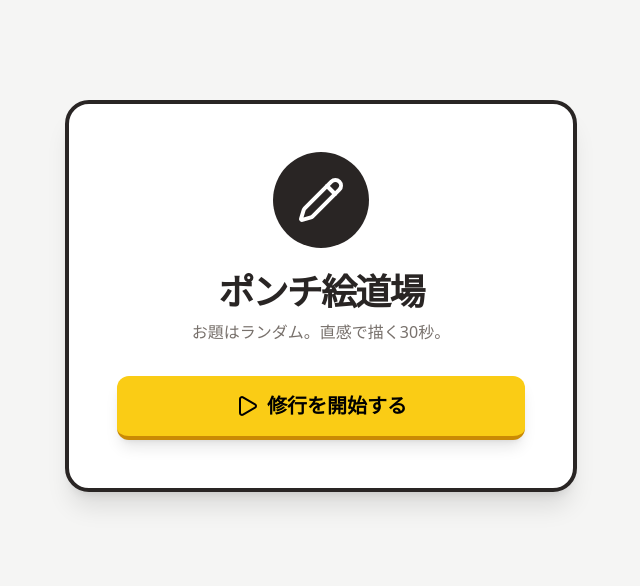
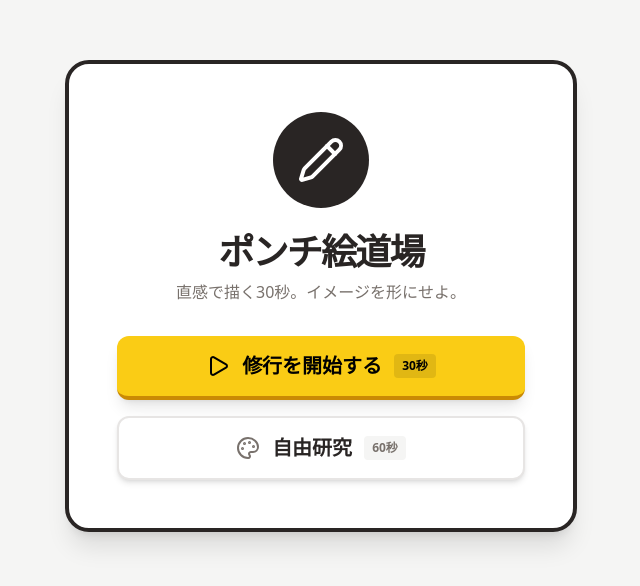
Before and after one commit to hirokazuOda/ponchi, a React (Vite) app: page / in a window 1280 px wide. Shown: the part 104-690 px from the top of the page, without its empty margins (319-959 px from the left). Built offline with nearby package versions, Linux system fonts and the light colour scheme.

Commit message:
free mode ver

```diff
--- a/src/PonchieDojo.tsx
+++ b/src/PonchieDojo.tsx
@@ -1,5 +1,5 @@
 import React, { useState, useRef, useEffect, useCallback } from 'react';
-import { Play, RotateCcw, Download, Pencil, Eraser, Clock, Lightbulb, Hand, Trash2, X } from 'lucide-react';
+import { Play, RotateCcw, Download, Pencil, Eraser, Clock, Lightbulb, Hand, Trash2, X, Palette } from 'lucide-react';
 
 // --- データ定義: アイデア発想・ポンチ絵用の単語パーツ ---
 
@@ -7,87 +7,72 @@ interface WordPart {
   text: string;
 }
 
-// 主語（誰が、何が）: 約60種
+// 主語（誰が、何が）
 const SUBJECTS: WordPart[] = [
-  // 職業・役割
   { text: '部長' }, { text: '新入社員' }, { text: '社長' }, { text: '医者' }, { text: '看護師' },
   { text: '警察官' }, { text: '消防士' }, { text: '大工' }, { text: 'シェフ' }, { text: 'アイドル' },
   { text: 'ユーチューバー' }, { text: 'プロゲーマー' }, { text: '力士' }, { text: '忍者' }, { text: 'サムライ' },
   { text: '探偵' }, { text: '魔法使い' }, { text: '王様' }, { text: '泥棒' }, { text: '宇宙飛行士' },
   { text: 'サンタクロース' }, { text: 'ピエロ' }, { text: '海賊' }, { text: 'スパイ' },
-  // 生き物
   { text: '猫' }, { text: '犬' }, { text: 'ハムスター' }, { text: 'パンダ' }, { text: 'ゴリラ' },
   { text: 'ライオン' }, { text: 'キリン' }, { text: 'ペンギン' }, { text: 'カラス' }, { text: 'フクロウ' },
   { text: 'カエル' }, { text: '亀' }, { text: '金魚' }, { text: 'サメ' }, { text: 'タコ' },
   { text: '恐竜' }, { text: 'ドラゴン' }, { text: 'ユニコーン' }, { text: '怪獣' }, { text: '宇宙人' },
   { text: '幽霊' }, { text: 'ゾンビ' }, { text: 'AIロボット' }, { text: 'アンドロイド' },
-  // その他・概念
   { text: '脳みそ' }, { text: 'ガイコツ' }, { text: 'マッチョな人' }, { text: 'おじいさん' }, { text: 'おばあさん' },
   { text: '赤ちゃん' }, { text: '双子' }, { text: '銅像' }, { text: 'マネキン' }, { text: '雪だるま' },
   { text: '埴輪' }, { text: 'ムキムキの猫' }
 ];
 
-// 動作・状態（どうしている）: 約60種
+// 動作・状態（どうしている）
 const ACTIONS: WordPart[] = [
-  // ポジティブ・アクティブ
   { text: '大笑いしている' }, { text: 'ガッツポーズしている' }, { text: '踊っている' }, { text: '歌っている' },
   { text: '走っている' }, { text: '飛んでいる' }, { text: '泳いでいる' }, { text: '登っている' },
   { text: '筋トレしている' }, { text: '戦っている' }, { text: '魔法をかけている' }, { text: '指揮している' },
   { text: '演説している' }, { text: 'プレゼンしている' }, { text: 'ひらめいた' }, { text: '発見した' },
-  // ネガティブ・パッシブ
   { text: '泣いている' }, { text: '謝罪している' }, { text: '土下座している' }, { text: '逃げている' },
   { text: '隠れている' }, { text: '怯えている' }, { text: '怒っている' }, { text: '叫んでいる' },
   { text: '迷子になっている' }, { text: '転んでいる' }, { text: '溺れている' }, { text: '寝ている' },
   { text: '気絶している' }, { text: '瞑想している' }, { text: 'サボっている' }, { text: '考えている' },
-  // 日常・その他
   { text: '食事している' }, { text: '料理している' }, { text: '掃除している' }, { text: '電話している' },
   { text: 'スマホを見ている' }, { text: '読書している' }, { text: 'ゲームしている' }, { text: '釣りをしている' },
   { text: '運転している' }, { text: '買い物をしている' }, { text: '写真を撮っている' }, { text: '絵を描いている' },
-  // シュール・非現実
   { text: '爆発した' }, { text: '溶けている' }, { text: '燃えている' }, { text: '凍っている' },
   { text: '分裂している' }, { text: '巨大化している' }, { text: '浮いている' }, { text: '壁にぶつかっている' },
   { text: 'ビームを出している' }, { text: '積み上げている' }, { text: '穴を掘っている' }, { text: '雨宿りしている' }
 ];
 
-// 場所・修飾（どこで、どんな）: 約60種
+// 場所・修飾（どこで、どんな）
 const CONTEXTS: WordPart[] = [
-  // 場所
   { text: '無人島で' }, { text: '宇宙空間で' }, { text: '月面で' }, { text: '砂漠で' }, { text: 'ジャングルで' },
   { text: '海底で' }, { text: '雲の上で' }, { text: '洞窟の中で' }, { text: '北極で' }, { text: '火口で' },
   { text: '崖っぷちで' }, { text: '屋上で' }, { text: '満員電車で' }, { text: 'エレベーターで' }, { text: 'トイレで' },
   { text: 'お風呂で' }, { text: 'ベッドの中で' }, { text: '教室で' }, { text: '会議室で' }, { text: 'コンビニで' },
   { text: '遊園地で' }, { text: 'お化け屋敷で' }, { text: '牢屋の中で' }, { text: '夢の中で' }, { text: 'テレビの中で' },
-  // 状態・性質
   { text: '巨大な' }, { text: '極小の' }, { text: '透明な' }, { text: '黄金の' }, { text: '虹色の' },
   { text: 'ボロボロの' }, { text: 'ピカピカの' }, { text: '燃えている' }, { text: '凍った' }, { text: '濡れた' },
   { text: '粘土でできた' }, { text: 'メカニカルな' }, { text: '毒々しい' }, { text: 'ふわふわの' }, { text: 'トゲトゲの' },
   { text: '美味しそうな' }, { text: '臭そうな' }, { text: '重すぎる' }, { text: '軽すぎる' }, { text: '高速の' },
-  // 状況
   { text: '嵐の中で' }, { text: '暗闇の中で' }, { text: 'スポットライトを浴びて' }, { text: '逆さまの' },
   { text: '大量の' }, { text: 'たった一つの' }, { text: '100年後の' }, { text: '江戸時代の' },
   { text: 'サイバーパンクな' }, { text: 'レトロな' }, { text: 'ドット絵風の' }
 ];
 
-// 具体物（モノを描く練習用）: 約60種
+// 具体物（モノを描く練習用）
 const OBJECTS: WordPart[] = [
-  // 日用品・文房具
   { text: 'スマートフォン' }, { text: 'パソコン' }, { text: 'マウス' }, { text: '鉛筆' }, { text: '万年筆' },
   { text: '消しゴム' }, { text: 'ハサミ' }, { text: 'ホッチキス' }, { text: 'ノート' }, { text: '手帳' },
   { text: 'カバン' }, { text: '財布' }, { text: '鍵' }, { text: 'メガネ' }, { text: '腕時計' },
   { text: '目覚まし時計' }, { text: '電卓' }, { text: '印鑑' }, { text: 'クリップ' }, { text: 'ティッシュ' },
-  // 家具・家電
   { text: '椅子' }, { text: 'ソファ' }, { text: 'ベッド' }, { text: 'テレビ' }, { text: '冷蔵庫' },
   { text: '洗濯機' }, { text: '電子レンジ' }, { text: '扇風機' }, { text: '掃除機' }, { text: '電球' },
   { text: 'トイレットペーパー' }, { text: '歯ブラシ' }, { text: 'ドライヤー' },
-  // 食べ物
   { text: 'ハンバーガー' }, { text: 'おにぎり' }, { text: 'ラーメン' }, { text: '寿司' }, { text: 'ピザ' },
   { text: 'ケーキ' }, { text: 'ドーナツ' }, { text: 'アイスクリーム' }, { text: 'バナナ' }, { text: 'リンゴ' },
   { text: '目玉焼き' }, { text: 'コーヒーカップ' }, { text: 'ビールジョッキ' },
-  // 乗り物・機械
   { text: '自転車' }, { text: '自動車' }, { text: 'パトカー' }, { text: '救急車' }, { text: '消防車' },
   { text: 'トラック' }, { text: 'バス' }, { text: '電車' }, { text: '新幹線' }, { text: '飛行機' },
   { text: 'ヘリコプター' }, { text: 'ロケット' }, { text: 'UFO' }, { text: '潜水艦' }, { text: '船' },
-  // その他
   { text: '宝箱' }, { text: '爆弾' }, { text: 'プレゼント箱' }, { text: 'サッカーボール' }, { text: 'バット' },
   { text: 'トロフィー' }, { text: '王冠' }, { text: 'ダイヤモンド' }, { text: 'うんち' }, { text: '土偶' }
 ];
@@ -98,15 +83,19 @@ interface Theme {
   subText: string;
 }
 
-const TIME_LIMIT = 30; // 秒
+const TIME_LIMIT_TRAINING = 30; // 通常モード: 30秒
+const TIME_LIMIT_FREE = 60;     // フリーモード: 60秒
 
 export default function PonchieDojo() {
   const [gameState, setGameState] = useState<'title' | 'generating' | 'drawing' | 'result'>('title');
   const [currentTheme, setCurrentTheme] = useState<Theme>({ id: 'init', mainText: '', subText: '' });
-  const [timeLeft, setTimeLeft] = useState(TIME_LIMIT);
+  const [timeLeft, setTimeLeft] = useState(TIME_LIMIT_TRAINING);
   const [tool, setTool] = useState<'pen' | 'eraser'>('pen');
   const [history, setHistory] = useState<string[]>([]);
-  const [saveImage, setSaveImage] = useState<string | null>(null); // 保存用画像データの状態
+  const [saveImage, setSaveImage] = useState<string | null>(null);
+
+  // モード管理 ('training' | 'free')
+  const [gameMode, setGameMode] = useState<'training' | 'free'>('training');
 
   // パームリジェクション（ペン専用モード）の状態
   const [penMode, setPenMode] = useState(false);
@@ -122,7 +111,6 @@ export default function PonchieDojo() {
     // スクロール等のデフォルト動作を防止
     const preventDefault = (e: TouchEvent) => e.preventDefault();
 
-    // passive: false で確実にイベントをキャンセル可能にする
     canvas.addEventListener('touchstart', preventDefault, { passive: false });
     canvas.addEventListener('touchmove', preventDefault, { passive: false });
     canvas.addEventListener('touchend', preventDefault, { passive: false });
@@ -160,7 +148,7 @@ export default function PonchieDojo() {
     let mainText = '';
     let subText = '';
 
-    for (let i = 0; i < 10; i++) { // 試行回数を増やして重複をより確実に防ぐ
+    for (let i = 0; i < 10; i++) {
       if (mode === 'situation') {
         const ctx = getRandom(CONTEXTS);
         const act = getRandom(ACTIONS);
@@ -180,7 +168,7 @@ export default function PonchieDojo() {
       if (!history.includes(fullText)) {
         setHistory(prev => {
           const newHistory = [fullText, ...prev];
-          if (newHistory.length > 30) newHistory.pop(); // 履歴保持数も増加
+          if (newHistory.length > 30) newHistory.pop();
           return newHistory;
         });
         break;
@@ -190,20 +178,34 @@ export default function PonchieDojo() {
     return { id: Date.now().toString(), mainText, subText };
   }, [history]);
 
-  // ゲーム開始処理
-  const startGame = () => {
+  // トレーニングモード開始（お題あり・30秒）
+  const startTraining = () => {
+    setGameMode('training');
     setGameState('generating');
 
     setTimeout(() => {
       const nextTheme = generateTheme();
       setCurrentTheme(nextTheme);
       setGameState('drawing');
-      setTimeLeft(TIME_LIMIT);
+      setTimeLeft(TIME_LIMIT_TRAINING);
       requestAnimationFrame(() => resetCanvas());
     }, 800);
   };
 
-  // キャンバスのリセット（全消去）
+  // フリーモード開始（お題なし・60秒）
+  const startFreeMode = () => {
+    setGameMode('free');
+    setGameState('drawing');
+    setCurrentTheme({
+      id: 'free',
+      mainText: '自由研究',
+      subText: '思うがままに描こう'
+    });
+    setTimeLeft(TIME_LIMIT_FREE);
+    requestAnimationFrame(() => resetCanvas());
+  };
+
+  // キャンバスのリセット
   const resetCanvas = () => {
     const canvas = canvasRef.current;
     if (canvas) {
@@ -252,7 +254,6 @@ export default function PonchieDojo() {
     };
     window.addEventListener('resize', handleResize);
 
-    // 描画モードに入った直後にサイズを合わせる
     if (gameState === 'drawing') {
       initCanvasSize();
     }
@@ -262,13 +263,11 @@ export default function PonchieDojo() {
 
   // --- 描画ロジック ---
 
-  // 座標計算の強化（ズレ補正）
   const getCoordinates = (event: React.PointerEvent<HTMLCanvasElement>) => {
     if (!canvasRef.current) return { x: 0, y: 0 };
     const canvas = canvasRef.current;
     const rect = canvas.getBoundingClientRect();
 
-    // キャンバスの表示サイズと内部解像度の比率を計算
     const scaleX = canvas.width / rect.width;
     const scaleY = canvas.height / rect.height;
 
@@ -323,35 +322,27 @@ export default function PonchieDojo() {
     } catch (err) {}
   };
 
-  // 画像保存処理（iPad PWA対応強化版）
+  // 画像保存処理
   const downloadDrawing = async () => {
     const canvas = canvasRef.current;
     if (!canvas) return;
 
     try {
-      // 1. Web Share API (iPad/iPhoneの共有シート呼び出し)
-      // canvas.toBlobは非同期なのでPromiseでラップして確実にBlob化
       const blob = await new Promise<Blob | null>(resolve => canvas.toBlob(resolve, 'image/png'));
 
       if (blob && navigator.share && navigator.canShare) {
         const file = new File([blob], `ponchie-${Date.now()}.png`, { type: 'image/png' });
         const shareData = { files: [file] };
 
-        // ファイル共有がサポートされているか確認
         if (navigator.canShare(shareData)) {
           await navigator.share(shareData);
-          return; // 共有成功したら終了
+          return;
         }
       }
     } catch (err) {
-      // ユーザーが共有シートを閉じた場合などはエラーになるが無視
-      if ((err as any).name === 'AbortError') return;
-      console.log('Share failed or not supported, using fallback');
+      // 失敗した場合はフォールバック（モーダル表示）へ進む
     }
 
-    // 2. フォールバック: 画像保存用モーダルを表示
-    // iPad PWAではダウンロードリンクが効かないことが多いため、
-    // 画像を画面に表示して「長押し保存」を促す方式に切り替える
     setSaveImage(canvas.toDataURL('image/png'));
   };
 
@@ -360,20 +351,32 @@ export default function PonchieDojo() {
   if (gameState === 'title') {
     return (
       <div className="min-h-screen bg-stone-100 flex flex-col items-center justify-center p-6 text-stone-800 font-sans select-none">
-        <div className="bg-white p-12 rounded-3xl shadow-xl flex flex-col items-center max-w-lg w-full text-center border-4 border-stone-800">
+        <div className="bg-white p-8 md:p-12 rounded-3xl shadow-xl flex flex-col items-center max-w-lg w-full text-center border-4 border-stone-800">
           <div className="w-24 h-24 bg-stone-800 rounded-full flex items-center justify-center mb-6">
             <Pencil className="w-12 h-12 text-white" />
           </div>
           <h1 className="text-4xl font-black mb-2 tracking-tighter">ポンチ絵道場</h1>
-          <p className="text-stone-500 mb-8 font-medium">お題はランダム。直感で描く30秒。</p>
+          <p className="text-stone-500 mb-8 font-medium">直感で描く30秒。イメージを形にせよ。</p>
 
-          <button
-            onClick={startGame}
-            className="w-full bg-yellow-400 hover:bg-yellow-300 text-black font-bold py-4 px-8 rounded-xl text-xl transition-all transform hover:scale-105 shadow-lg border-b-4 border-yellow-600 flex items-center justify-center gap-2"
-          >
-            <Play className="w-6 h-6" />
-            修行を開始する
-          </button>
+          <div className="w-full flex flex-col gap-4">
+            <button
+              onClick={startTraining}
+              className="w-full bg-yellow-400 hover:bg-yellow-300 text-black font-bold py-4 px-8 rounded-xl text-xl transition-all transform hover:scale-105 shadow-lg border-b-4 border-yellow-600 flex items-center justify-center gap-3"
+            >
+              <Play className="w-6 h-6" />
+              修行を開始する
+              <span className="text-xs bg-black/10 px-2 py-1 rounded">30秒</span>
+            </button>
+
+            <button
+              onClick={startFreeMode}
+              className="w-full bg-white hover:bg-stone-50 text-stone-800 font-bold py-4 px-8 rounded-xl text-xl transition-all transform hover:scale-105 shadow-md border-2 border-stone-200 flex items-center justify-center gap-3"
+            >
+              <Palette className="w-6 h-6 text-stone-500" />
+              自由研究
+              <span className="text-xs bg-stone-100 px-2 py-1 rounded text-stone-500">60秒</span>
+            </button>
+          </div>
         </div>
       </div>
     );
@@ -455,7 +458,7 @@ export default function PonchieDojo() {
             {/* 仕切り線 */}
             <div className="w-px h-8 bg-stone-600 mx-2"></div>
 
-            {/* 全消去ボタン（少し離して配置） */}
+            {/* 全消去ボタン */}
             <button
               onClick={() => {
                 if (window.confirm('本当に全て消去しますか？')) {
@@ -519,7 +522,10 @@ export default function PonchieDojo() {
               保存する
             </button>
             <button
-              onClick={startGame}
+              onClick={
+                // 前回と同じモードで再開する
+                gameMode === 'free' ? startFreeMode : startTraining
+              }
               className="flex items-center justify-center gap-2 bg-stone-800 hover:bg-stone-700 text-white font-bold py-4 px-8 rounded-xl shadow-lg transition-transform hover:scale-105"
             >
               <RotateCcw className="w-5 h-5" />
@@ -528,7 +534,7 @@ export default function PonchieDojo() {
           </div>
         </div>
 
-        {/* 画像保存用モーダル（iPad PWAなどダウンロード機能制限環境用） */}
+        {/* 画像保存用モーダル（iPad PWA対応版） */}
         {saveImage && (
           <div className="fixed inset-0 z-50 flex items-center justify-center bg-black/80 p-4" onClick={() => setSaveImage(null)}>
             <div className="bg-white p-4 rounded-2xl max-w-lg w-full relative" onClick={e => e.stopPropagation()}>
@@ -542,7 +548,13 @@ export default function PonchieDojo() {
               <p className="text-center text-sm text-stone-500 mb-4">
                 画像を長押しして「写真に保存」を選択してください
               </p>
-              <img src={saveImage} alt="保存用画像" className="w-full h-auto rounded-lg shadow-inner border border-stone-200" />
+              {/* 【重要】ここだけ長押しメニューを有効化するスタイルを追加 */}
+              <img
+                src={saveImage}
+                alt="保存用画像"
+                className="w-full h-auto rounded-lg shadow-inner border border-stone-200"
+                style={{ WebkitTouchCallout: 'default', pointerEvents: 'auto', userSelect: 'auto' }}
+              />
             </div>
           </div>
         )}
```
